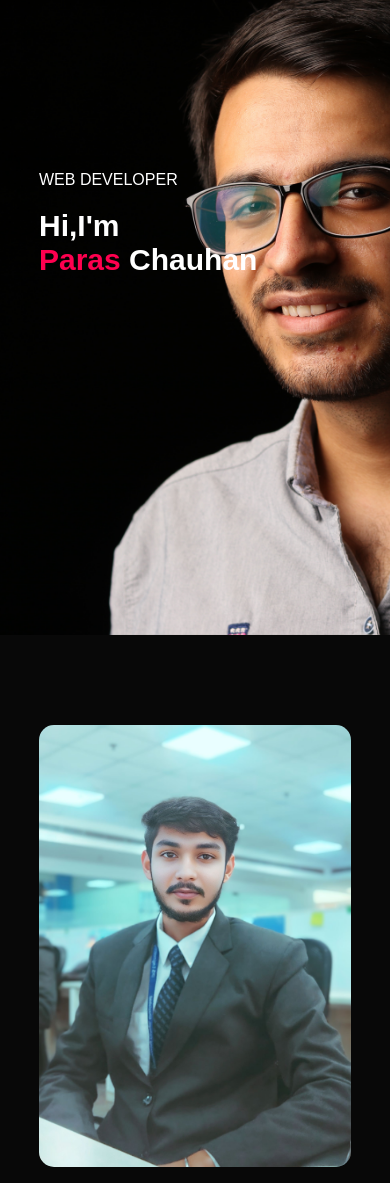
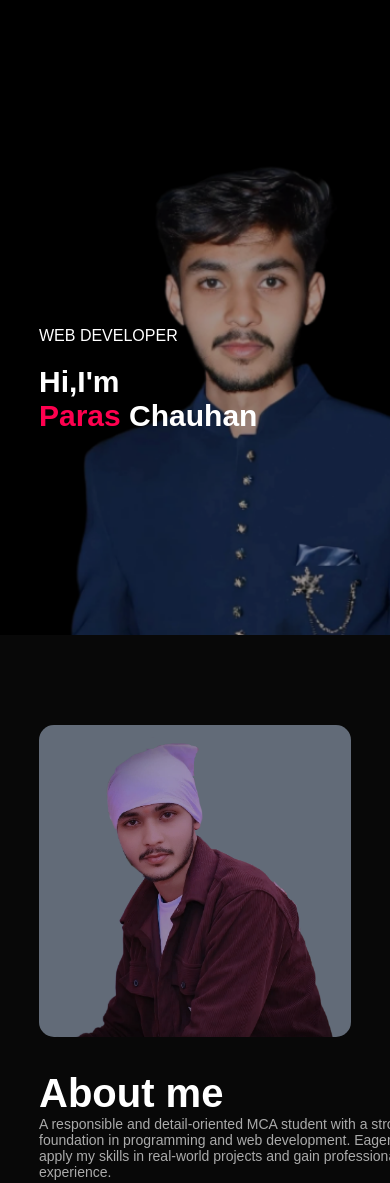
Before and after one commit to paras-chauhan143/portfolio, a plain HTML site: page index.html in a window 390 px wide. Shown: the part 209-1392 px from the top of the page. Drawn offline with Linux system fonts and the light colour scheme.

Commit message:
second commit

```diff
--- a/index.html
+++ b/index.html
@@ -38,7 +38,7 @@
 <div class="container">
     <div class="row">
         <div class="about-col1">
-            <img src="or3.jpg" >
+            <img src="about2.png" >
         </div>
          <div class="about-col2">
             <h1 class="sub-title">About me</h1>
--- a/style.css
+++ b/style.css
@@ -16,7 +16,7 @@ html{
 
     width:100%;
     height:100vh;
-    background-image: url(images/background.png);
+    background-image: url(web\ background.png);
     background-size: cover;
     background-position: center;
 }
@@ -381,15 +381,16 @@ nav .fas{
 {
 #header{
 
-    background-image: url(images/phone-background.png);
+    background-image: url(mobile.png);
 
 }
 .header-text{
-    margin-top: 100%;
+    margin-top: 150%;
     font-size: 16px;
 }
-.header-text h1{
+.header-text  h1{
     font-size: 30px;
+
 }
 
 nav .fas{
```
Also changed, not shown: about2.png (added), images/Exo Ape _ Dribbble.jpg (added), images/about.jpg (added), mobile.png (added), web background.png (added), 1 other file.
